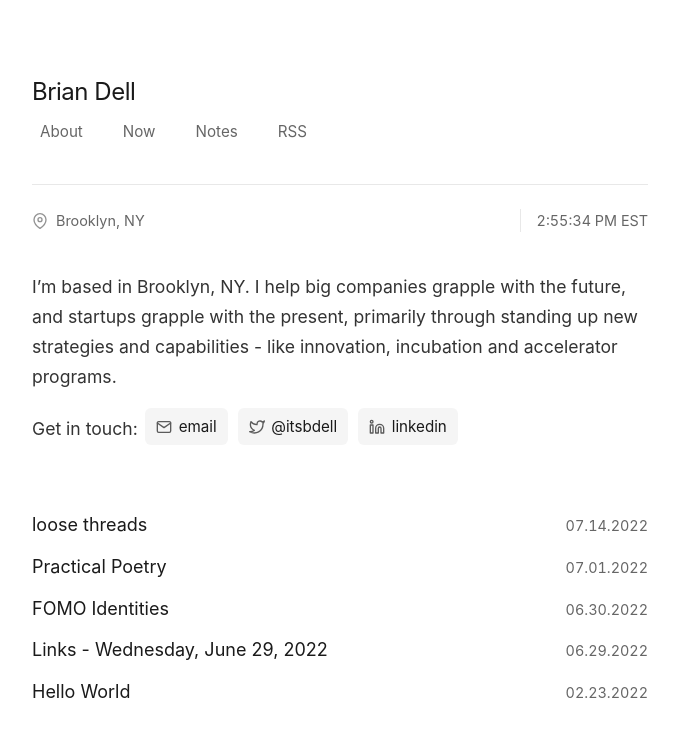
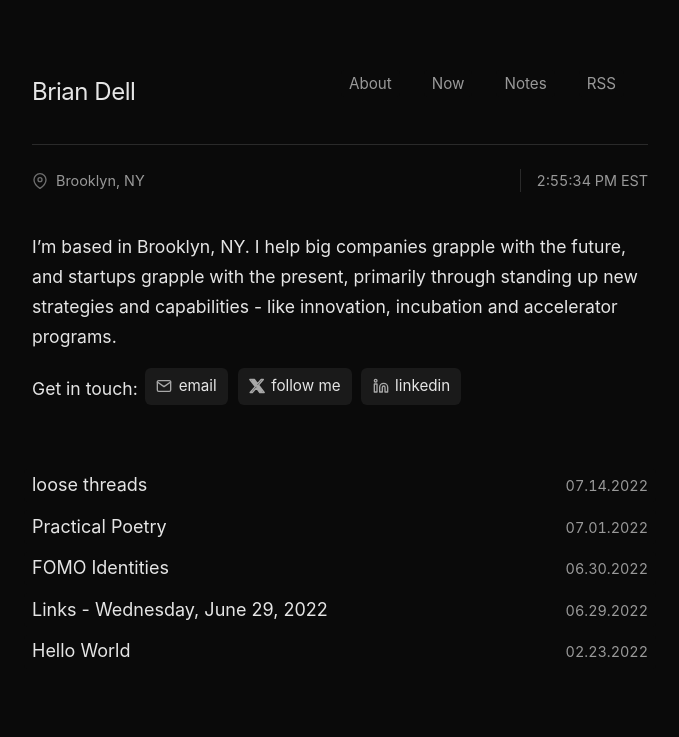
Before and after one commit to itsbdell/itsbdell.github.io, a Jekyll site: the page built from index.md, in a window 1280 px wide. Shown: the top 737 px of the page, without its empty margins (300-979 px from the left). Built offline with Jekyll 4.4.1, drawn with Linux system fonts in a browser that asks for light colours.

Commit message:
Switch to dark theme and update Twitter link icon
Updated _main.scss to use a dark color scheme, adjusting text, background, and border colors for improved readability in dark mode. Modified header and navigation styles for better layout and responsiveness. Replaced the Twitter link in index.md with a new icon and label 'follow me' instead of '@itsbdell'.

```diff
--- a/_sass/_main.scss
+++ b/_sass/_main.scss
@@ -12,8 +12,8 @@ body {
   font-family: -apple-system, BlinkMacSystemFont, "Segoe UI", Roboto, "Helvetica Neue", Arial, sans-serif;
   font-size: 18px;
   line-height: 1.6;
-  color: #1a1a1a;
-  background: #ffffff;
+  color: #e5e5e5;
+  background: #0a0a0a;
   -webkit-font-smoothing: antialiased;
   -moz-osx-font-smoothing: grayscale;
   padding: 0;
@@ -28,6 +28,9 @@ main {
 
 header {
   margin-bottom: 2.5rem;
+  display: flex;
+  justify-content: space-between;
+  align-items: center;
 }
 
 .location-indicator {
@@ -37,8 +40,8 @@ header {
   align-items: center;
   gap: 0.5rem;
   font-size: 0.9rem;
-  color: #666;
-  border-top: 1px solid #e8e8e8;
+  color: #999;
+  border-top: 1px solid #2a2a2a;
 }
 
 .location-icon {
@@ -51,7 +54,7 @@ header {
 .timezone {
   margin-left: auto;
   padding-left: 1rem;
-  border-left: 1px solid #e8e8e8;
+  border-left: 1px solid #2a2a2a;
   font-variant-numeric: tabular-nums;
 }
 
@@ -59,7 +62,7 @@ header h1,
 h1.logo {
   font-size: 1.5rem;
   font-weight: 400;
-  margin-bottom: 0.5rem;
+  margin-bottom: 0;
   letter-spacing: -0.02em;
 }
 
@@ -75,7 +78,7 @@ h1.logo a:hover {
 }
 
 nav {
-  margin-top: 1rem;
+  margin-top: 0;
   font-size: 0.95rem;
 }
 
@@ -92,7 +95,7 @@ nav li {
 }
 
 nav a {
-  color: #666;
+  color: #999;
   text-decoration: none;
   margin-right: 1.5rem;
   padding: 0.25rem 0.5rem;
@@ -101,15 +104,15 @@ nav a {
 }
 
 nav a:hover {
-  color: #1a1a1a;
-  background-color: #E8F2E8;
+  color: #e5e5e5;
+  background-color: #1a1a1a;
   text-decoration: none;
 }
 
 nav a.active {
-  color: #1a1a1a;
+  color: #e5e5e5;
   font-weight: 500;
-  background-color: #E8F2E8;
+  background-color: #1a1a1a;
 }
 
 .intro,
@@ -117,7 +120,7 @@ section.intro {
   margin-bottom: 4rem;
   font-size: 1.1rem;
   line-height: 1.7;
-  color: #333;
+  color: #e5e5e5;
 }
 
 .intro p,
@@ -127,7 +130,7 @@ section.intro p {
 
 .intro a,
 section.intro a {
-  color: #1a1a1a;
+  color: #e5e5e5;
   text-decoration: underline;
   text-decoration-thickness: 1px;
   text-underline-offset: 2px;
@@ -144,7 +147,7 @@ section.intro a:hover {
   gap: 0.4rem;
   padding: 0.35rem 0.7rem;
   margin: 0 0.15rem;
-  background-color: #f5f5f5;
+  background-color: #1a1a1a;
   border-radius: 6px;
   text-decoration: none !important;
   transition: all 0.2s ease;
@@ -153,8 +156,8 @@ section.intro a:hover {
 }
 
 .contact-link:hover {
-  background-color: #E8F2E8;
-  color: #1a1a1a;
+  background-color: #2a2a2a;
+  color: #e5e5e5;
   text-decoration: none !important;
 }
 
@@ -169,12 +172,12 @@ section.intro a:hover {
 }
 
 a {
-  color: #1a1a1a;
+  color: #e5e5e5;
   text-decoration-skip-ink: auto;
 }
 
 a:hover {
-  color: #1a1a1a;
+  color: #e5e5e5;
 }
 
 .posts ul,
@@ -198,12 +201,12 @@ a:hover {
 
 .posts li:hover,
 .posts-list li:hover {
-  background-color: #E8F2E8;
+  background-color: #1a1a1a;
 }
 
 .posts li a,
 .posts-list li a {
-  color: #1a1a1a;
+  color: #e5e5e5;
   text-decoration: none;
   flex: 1;
   min-width: 0;
@@ -220,7 +223,7 @@ a:hover {
 .posts li time,
 .posts-list li time,
 .projects li time {
-  color: #666;
+  color: #999;
   font-size: 0.9rem;
   font-variant-numeric: tabular-nums;
   white-space: nowrap;
@@ -231,7 +234,7 @@ a:hover {
 
 .posts li:hover time,
 .posts-list li:hover time {
-  color: #1a1a1a;
+  color: #e5e5e5;
 }
 
 section {
@@ -277,7 +280,7 @@ section {
 
 .post a,
 .post-content a {
-  color: #1a1a1a;
+  color: #e5e5e5;
   text-decoration: underline;
   text-decoration-thickness: 1px;
   text-underline-offset: 2px;
@@ -292,8 +295,8 @@ section {
 .post-content blockquote {
   margin: 2rem 0;
   padding-left: 1.5rem;
-  border-left: 3px solid #e0e0e0;
-  color: #555;
+  border-left: 3px solid #2a2a2a;
+  color: #999;
   font-style: italic;
 }
 
@@ -311,16 +314,16 @@ section {
 .post-content blockquote strong {
   font-weight: 600;
   font-style: normal;
-  color: #333;
+  color: #e5e5e5;
 }
 
 .meta,
 .post-meta {
   margin-top: 3rem;
   padding-top: 2rem;
-  border-top: 1px solid #e0e0e0;
+  border-top: 1px solid #2a2a2a;
   font-size: 0.9rem;
-  color: #666;
+  color: #999;
 }
 
 .meta time,
@@ -358,8 +361,8 @@ b {
 
 code,
 pre {
-  background: #f5f5f5;
-  color: #333;
+  background: #1a1a1a;
+  color: #e5e5e5;
 }
 
 code {
@@ -383,14 +386,14 @@ img {
 }
 
 hr {
-  background: #e0e0e0;
+  background: #2a2a2a;
   height: 1px;
   border: 0;
   margin: 2rem 0;
 }
 
 .secondary {
-  color: #666;
+  color: #999;
 }
 
 .photos ul {
@@ -408,7 +411,7 @@ hr {
 
 figcaption {
   font-size: smaller;
-  color: #666;
+  color: #999;
 }
 
 @media screen and (max-width: 600px) {
@@ -431,6 +434,15 @@ figcaption {
     padding-left: 0;
   }
 
+  header {
+    flex-direction: column;
+    align-items: flex-start;
+  }
+
+  nav {
+    margin-top: 1rem;
+  }
+
   nav a {
     display: inline-block;
     margin-right: 1rem;
--- a/index.md
+++ b/index.md
@@ -17,7 +17,7 @@ permalink: /
 
 I'm based in Brooklyn, NY. I help big companies grapple with the future, and startups grapple with the present, primarily through standing up new strategies and capabilities - like innovation, incubation and accelerator programs.
 
-Get in touch: <a href="mailto:dell.brian@gmail.com" class="contact-link"><svg class="contact-icon" width="16" height="16" viewBox="0 0 24 24" fill="none" stroke="currentColor" stroke-width="2" stroke-linecap="round" stroke-linejoin="round"><path d="M4 4h16c1.1 0 2 .9 2 2v12c0 1.1-.9 2-2 2H4c-1.1 0-2-.9-2-2V6c0-1.1.9-2 2-2z"></path><polyline points="22,6 12,13 2,6"></polyline></svg> email</a> <a href="https://twitter.com/itsbdell" class="contact-link"><svg class="contact-icon" width="16" height="16" viewBox="0 0 24 24" fill="none" stroke="currentColor" stroke-width="2" stroke-linecap="round" stroke-linejoin="round"><path d="M23 3a10.9 10.9 0 0 1-3.14 1.53 4.48 4.48 0 0 0-7.86 3v1A10.66 10.66 0 0 1 3 4s-4 9 5 13a11.64 11.64 0 0 1-7 2c9 5 20 0 20-11.5a4.5 4.5 0 0 0-.08-.83A7.72 7.72 0 0 0 23 3z"></path></svg> @itsbdell</a> <a href="https://www.linkedin.com/in/brianjdell/" class="contact-link"><svg class="contact-icon" width="16" height="16" viewBox="0 0 24 24" fill="none" stroke="currentColor" stroke-width="2" stroke-linecap="round" stroke-linejoin="round"><path d="M16 8a6 6 0 0 1 6 6v7h-4v-7a2 2 0 0 0-2-2 2 2 0 0 0-2 2v7h-4v-7a6 6 0 0 1 6-6z"></path><rect x="2" y="9" width="4" height="12"></rect><circle cx="4" cy="4" r="2"></circle></svg> linkedin</a>
+Get in touch: <a href="mailto:dell.brian@gmail.com" class="contact-link"><svg class="contact-icon" width="16" height="16" viewBox="0 0 24 24" fill="none" stroke="currentColor" stroke-width="2" stroke-linecap="round" stroke-linejoin="round"><path d="M4 4h16c1.1 0 2 .9 2 2v12c0 1.1-.9 2-2 2H4c-1.1 0-2-.9-2-2V6c0-1.1.9-2 2-2z"></path><polyline points="22,6 12,13 2,6"></polyline></svg> email</a> <a href="https://twitter.com/itsbdell" class="contact-link"><svg class="contact-icon" width="16" height="16" viewBox="0 0 24 24" fill="none" stroke="currentColor" stroke-width="2" stroke-linecap="round" stroke-linejoin="round"><path d="M18.244 2.25h3.308l-7.227 8.26 8.502 11.24H16.17l-5.214-6.817L4.99 21.75H1.68l7.73-8.835L1.254 2.25H8.08l4.713 6.231zm-1.161 17.52h1.833L7.084 4.126H5.117z"></path></svg> follow me</a> <a href="https://www.linkedin.com/in/brianjdell/" class="contact-link"><svg class="contact-icon" width="16" height="16" viewBox="0 0 24 24" fill="none" stroke="currentColor" stroke-width="2" stroke-linecap="round" stroke-linejoin="round"><path d="M16 8a6 6 0 0 1 6 6v7h-4v-7a2 2 0 0 0-2-2 2 2 0 0 0-2 2v7h-4v-7a6 6 0 0 1 6-6z"></path><rect x="2" y="9" width="4" height="12"></rect><circle cx="4" cy="4" r="2"></circle></svg> linkedin</a>
 
 </div>
 
```
